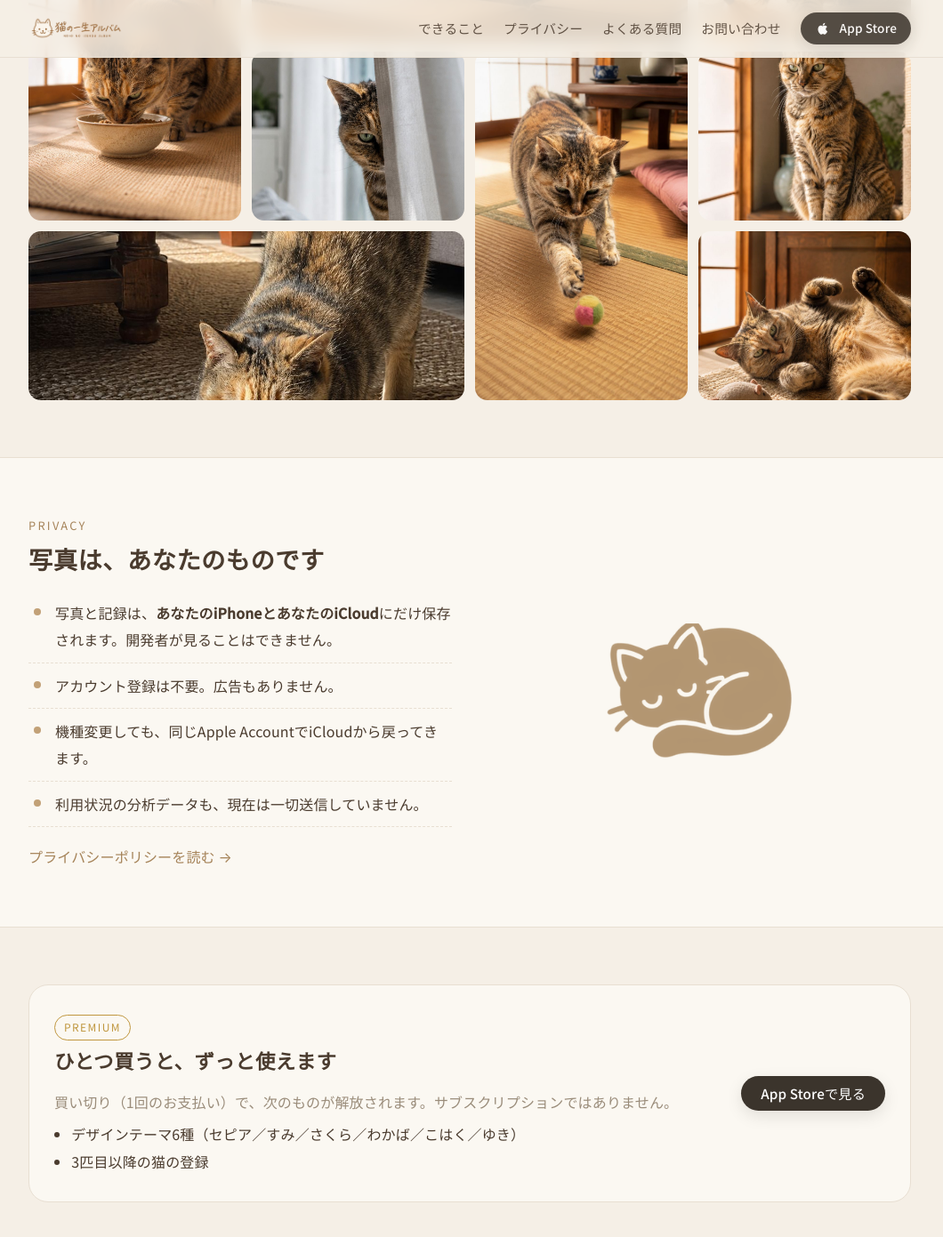
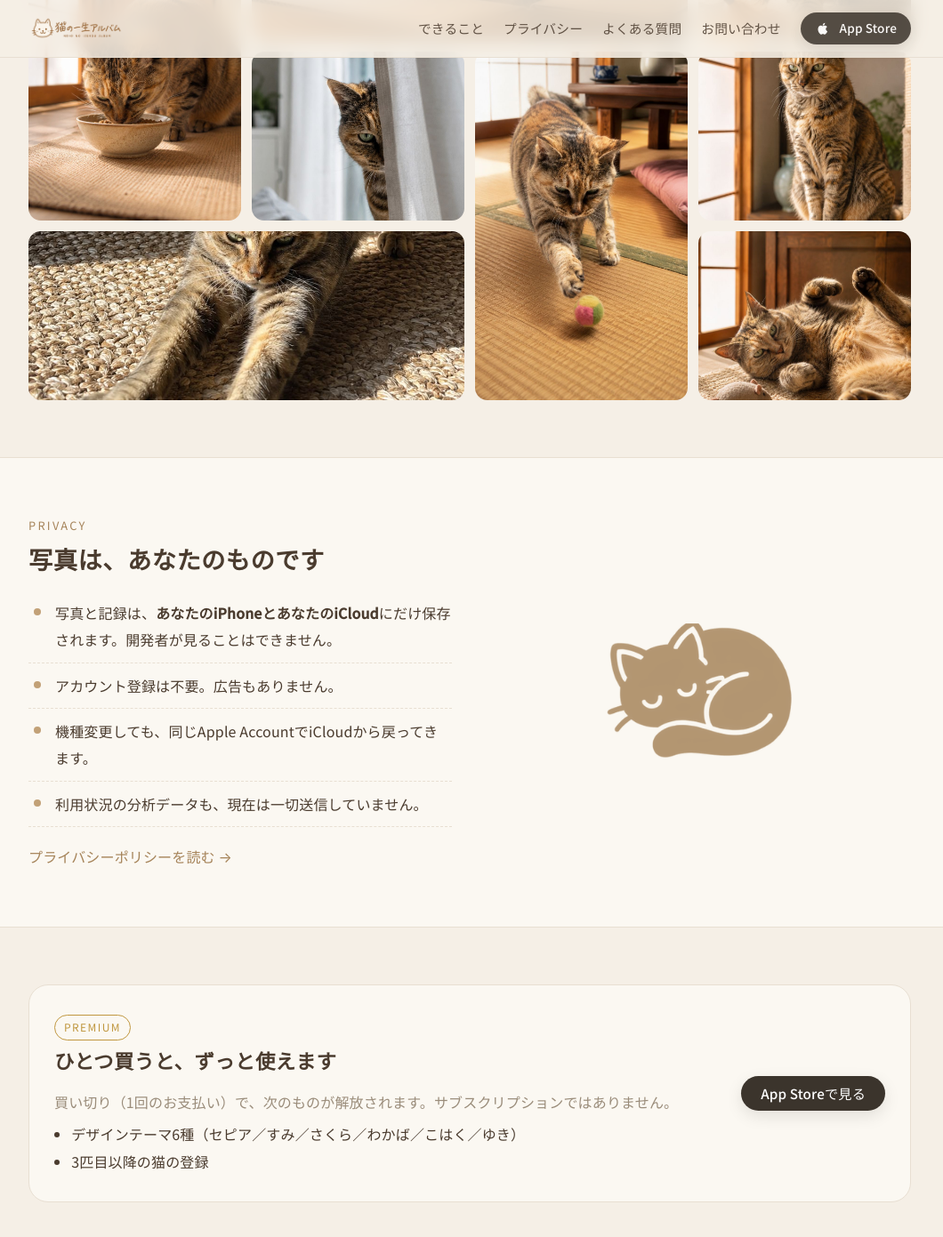
Before and after one commit to yuuki45/catlife-site, a Jekyll site: the page index.html, which Jekyll copies as it is, in a window 1280 px wide and 1400 px high, scrolled down 3970 px. Shown: the top 1391 px of the window at 89% size, without its empty margins (112-1172 px from the left). Built offline with Jekyll 4.4.1, drawn with Linux system fonts in a browser that asks for light colours.

Commit message:
モザイク: 伸びをする猫の切り抜き位置を顔が入るように調整

```diff
--- a/_layouts/default.html
+++ b/_layouts/default.html
@@ -10,7 +10,7 @@
 <link rel="preconnect" href="https://fonts.googleapis.com">
 <link rel="preconnect" href="https://fonts.gstatic.com" crossorigin>
 <link href="https://fonts.googleapis.com/css2?family=Noto+Sans+JP:wght@400;500&family=Noto+Serif+JP:wght@400;600&display=swap" rel="stylesheet">
-<link rel="stylesheet" href="{{ '/assets/site.css?v=3' | relative_url }}">
+<link rel="stylesheet" href="{{ '/assets/site.css?v=4' | relative_url }}">
 </head>
 <body>
 <header class="site-header">
--- a/assets/site.css
+++ b/assets/site.css
@@ -274,7 +274,7 @@
 .mosaic img:nth-child(4) { grid-area: d; }
 .mosaic img:nth-child(5) { grid-area: e; }
 .mosaic img:nth-child(6) { grid-area: f; }
-.mosaic img:nth-child(7) { grid-area: g; }
+.mosaic img:nth-child(7) { grid-area: g; object-position: 50% 78%; } /* 伸びをする猫: 顔が下寄りなので下を見せる */
 .mosaic img:nth-child(8) { grid-area: h; }
 @media (max-width: 720px) {
   .mosaic { grid-template-columns: repeat(2, 1fr); grid-auto-rows: 150px;
--- a/index.html
+++ b/index.html
@@ -18,7 +18,7 @@
 <link rel="preconnect" href="https://fonts.googleapis.com">
 <link rel="preconnect" href="https://fonts.gstatic.com" crossorigin>
 <link href="https://fonts.googleapis.com/css2?family=Noto+Sans+JP:wght@400;500&family=Noto+Serif+JP:wght@400;600&display=swap" rel="stylesheet">
-<link rel="stylesheet" href="assets/site.css?v=3">
+<link rel="stylesheet" href="assets/site.css?v=4">
 </head>
 <body>
 
```
